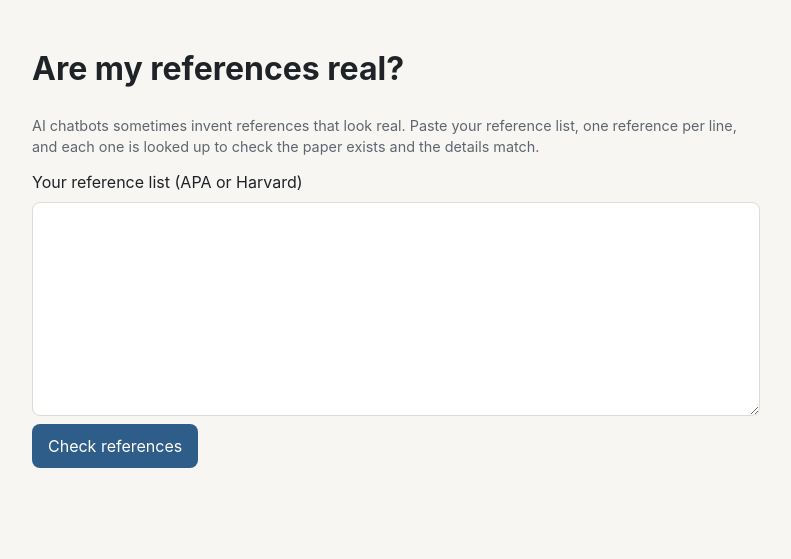
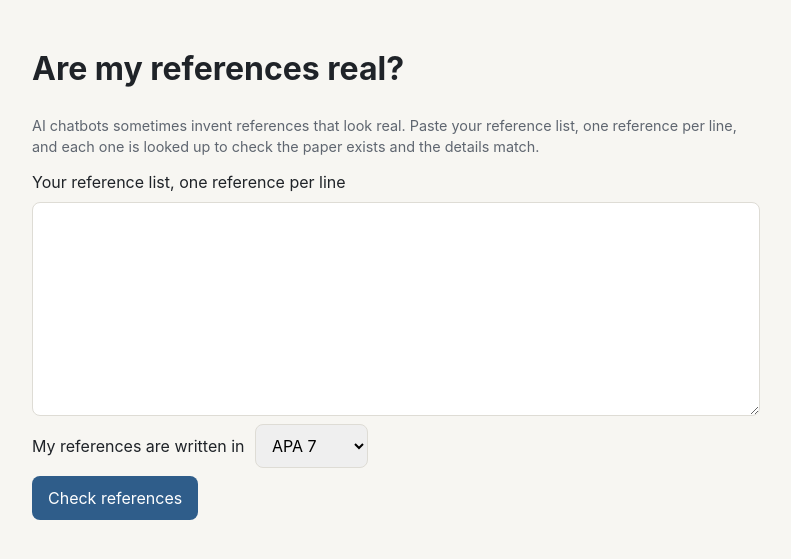
Before and after one commit to michelleshibu08/uni-researcher-helper, a Flask app: page /verify in a window 1280 px wide. Shown: the part 71-630 px from the top of the page, without its empty margins (244-1035 px from the left). Run offline with Flask 3, Linux system fonts and the light colour scheme.

Commit message:
Show a corrected reference, in the student's style, when details are wrong
Co-Authored-By: Claude Opus 5.5 (1M context) <noreply@anthropic.com>

```diff
--- a/app.py
+++ b/app.py
@@ -145,6 +145,10 @@ def check():
 def verify():
     """Check that every reference in a pasted reference list is a real paper."""
     text = request.form.get("references", "").strip()
+    # The style the student writes in, so corrected references come out the same way.
+    style = request.form.get("style", "apa")
+    if style not in STYLES:
+        style = "apa"
     results = []
     error = None
     if text:
@@ -152,7 +156,12 @@ def verify():
             results = check_reference_list(text)
         except RequestException as e:
             error = error_message(e)
-    return render_template("verify.html", text=text, results=results, error=error)
+    # "Fix it for me": the real paper's reference, written in the student's style.
+    format_reference = STYLES[style][1]
+    for result in results:
+        if result["verdict"] == "check_details":
+            result["fixed"] = format_reference(result["paper"])
+    return render_template("verify.html", text=text, style=style, results=results, error=error)
 
 
 @app.route("/references")
--- a/static/style.css
+++ b/static/style.css
@@ -197,3 +197,16 @@ button.busy { opacity: 0.6; pointer-events: none; }
 .result.found { border-left-color: var(--supported); }
 
 .other-style select { flex: none; padding: 4px 6px; font-size: 0.85rem; }
+
+.fixed {
+  display: grid;
+  grid-template-columns: 80px 1fr auto;
+  gap: 12px;
+  align-items: start;
+  padding-top: 10px;
+  border-top: 1px solid var(--border);
+}
+.fixed p { margin: 0; }
+.fixed button { padding: 4px 10px; font-size: 0.85rem; }
+.claim label select { margin-left: 6px; }
+@media (max-width: 600px) { .fixed { grid-template-columns: 1fr; } }
--- a/templates/verify.html
+++ b/templates/verify.html
@@ -10,8 +10,16 @@
 </p>
 
 <form class="claim" action="{{ url_for('verify') }}" method="post">
-  <label for="references">Your reference list (APA or Harvard)</label>
+  <label for="references">Your reference list, one reference per line</label>
   <textarea id="references" name="references" rows="8" required>{{ text }}</textarea>
+  <label>
+    My references are written in
+    <select name="style">
+      {% for key, option in STYLES.items() %}
+        <option value="{{ key }}" {% if key == style %}selected{% endif %}>{{ option[0] }}</option>
+      {% endfor %}
+    </select>
+  </label>
   <button type="submit">Check references</button>
 </form>
 
@@ -36,12 +44,12 @@
       {% else %}Couldn't read this one{% endif %}
     </h2>
     <p>{{ result.message }}</p>
-    {% if result.paper and result.verdict == "check_details" %}
-      <p class="details">
-        The real paper: <a href="{{ result.paper.url }}" target="_blank">{{ result.paper.title }}</a>
-        {% if result.paper.authors %} · {{ result.paper.authors[0].name }}{% endif %}
-        {% if result.paper.year %} · {{ result.paper.year }}{% endif %}
-      </p>
+    {% if result.fixed %}
+      <div class="fixed">
+        <span class="label">Corrected</span>
+        <p>{{ result.fixed }}</p>
+        <button type="button" data-copy="{{ result.fixed }}">Copy</button>
+      </div>
     {% endif %}
   </section>
 {% endfor %}
--- a/verify_references.py
+++ b/verify_references.py
@@ -99,16 +99,20 @@ def search_semantic_scholar(title):
     try:
         data = get_json(
             SEMANTIC_SCHOLAR_MATCH_URL,
-            {"query": title, "fields": "title,year,authors,url"},
+            {"query": title, "fields": "title,year,authors,url,externalIds,venue,journal,abstract"},
             headers={"x-api-key": api_key},
         )
     except requests.RequestException:
         # 404 means "no match"; any other problem just means no second opinion.
         return []
-    return [
-        {"title": match["title"], "year": match.get("year"), "authors": match.get("authors") or [], "url": match.get("url")}
-        for match in data.get("data", [])
-    ]
+    papers = []
+    for match in data.get("data", []):
+        # Fill in anything missing so these look like OpenAlex papers to the rest of the code.
+        match["authors"] = match.get("authors") or []
+        match["externalIds"] = match.get("externalIds") or {}
+        match["journal"] = match.get("journal") or {}
+        papers.append(match)
+    return papers
 
 
 def check_reference(reference):
```
